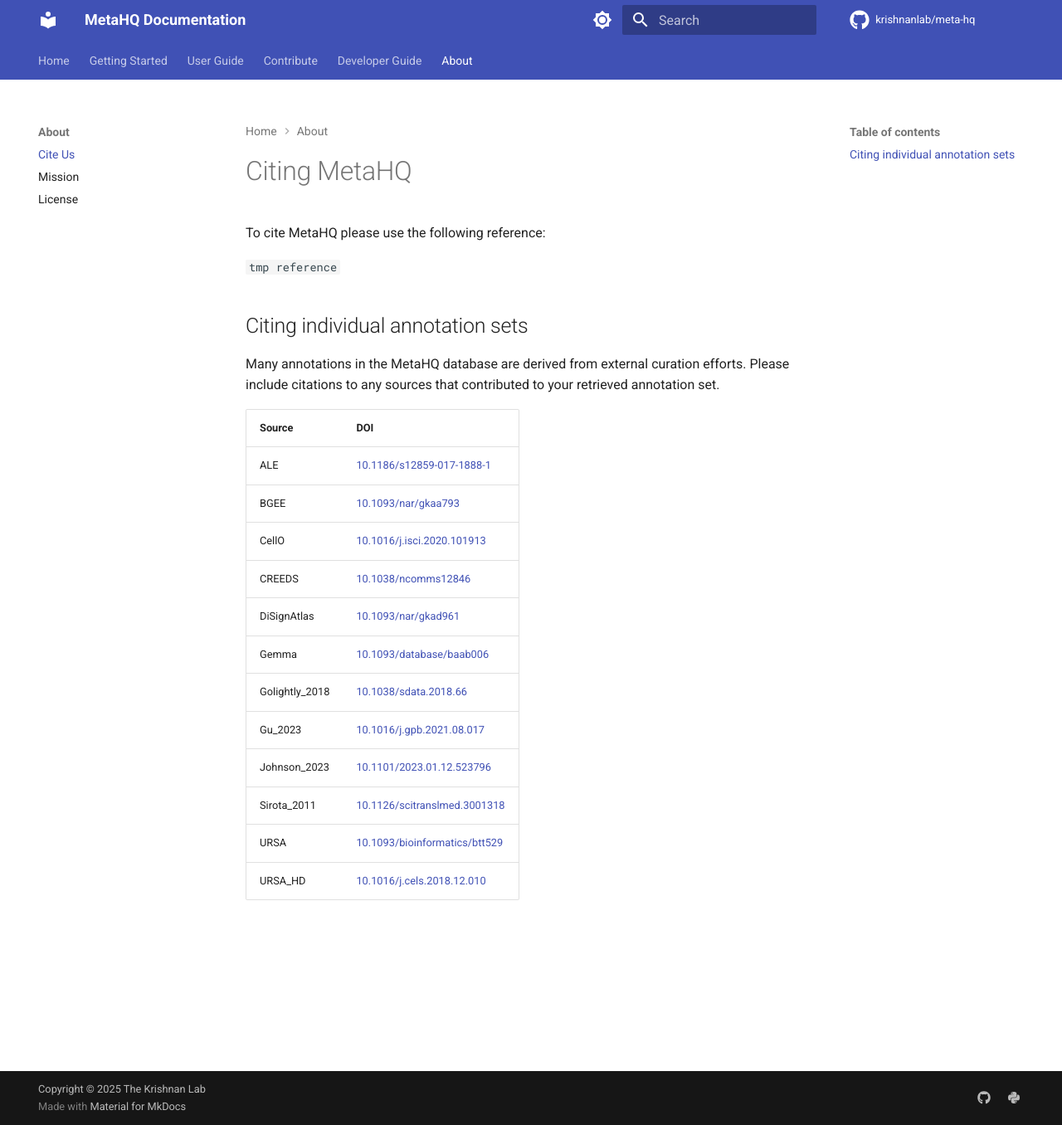
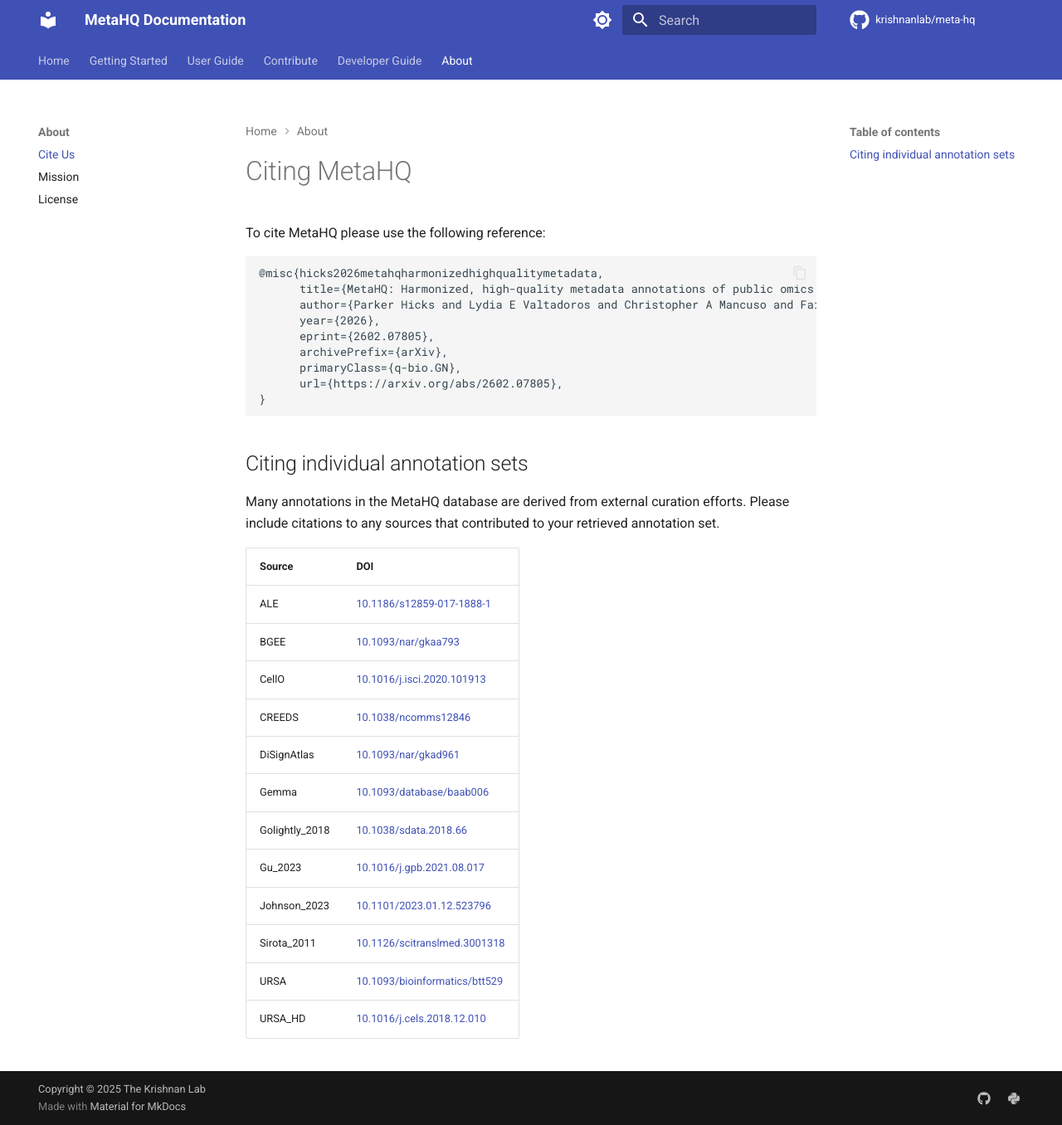
Before and after one commit to krishnanlab/meta-hq, an MkDocs documentation site: the page built from docs/about/citation.md, in a window 1280 px wide and 1356 px high. Shown: the whole window at 83% size. Built offline with MkDocs 1.6.1 and Material for MkDocs 9.7.7, drawn with Linux system fonts in a browser that asks for light colours; comment, search, counter and statistics services are not loaded.

Commit message:
updated citation

````diff
--- a/docs/about/citation.md
+++ b/docs/about/citation.md
@@ -2,7 +2,17 @@
 
 To cite MetaHQ please use the following reference:
 
-`tmp reference`
+```
+@misc{hicks2026metahqharmonizedhighqualitymetadata,
+      title={MetaHQ: Harmonized, high-quality metadata annotations of public omics samples and studies},
+      author={Parker Hicks and Lydia E Valtadoros and Christopher A Mancuso and Faisal Alquadoomi and Kayla A Johnson and Sneha Sundar and Arjun Krishnan},
+      year={2026},
+      eprint={2602.07805},
+      archivePrefix={arXiv},
+      primaryClass={q-bio.GN},
+      url={https://arxiv.org/abs/2602.07805},
+}
+```
 
 ## Citing individual annotation sets
 
````
